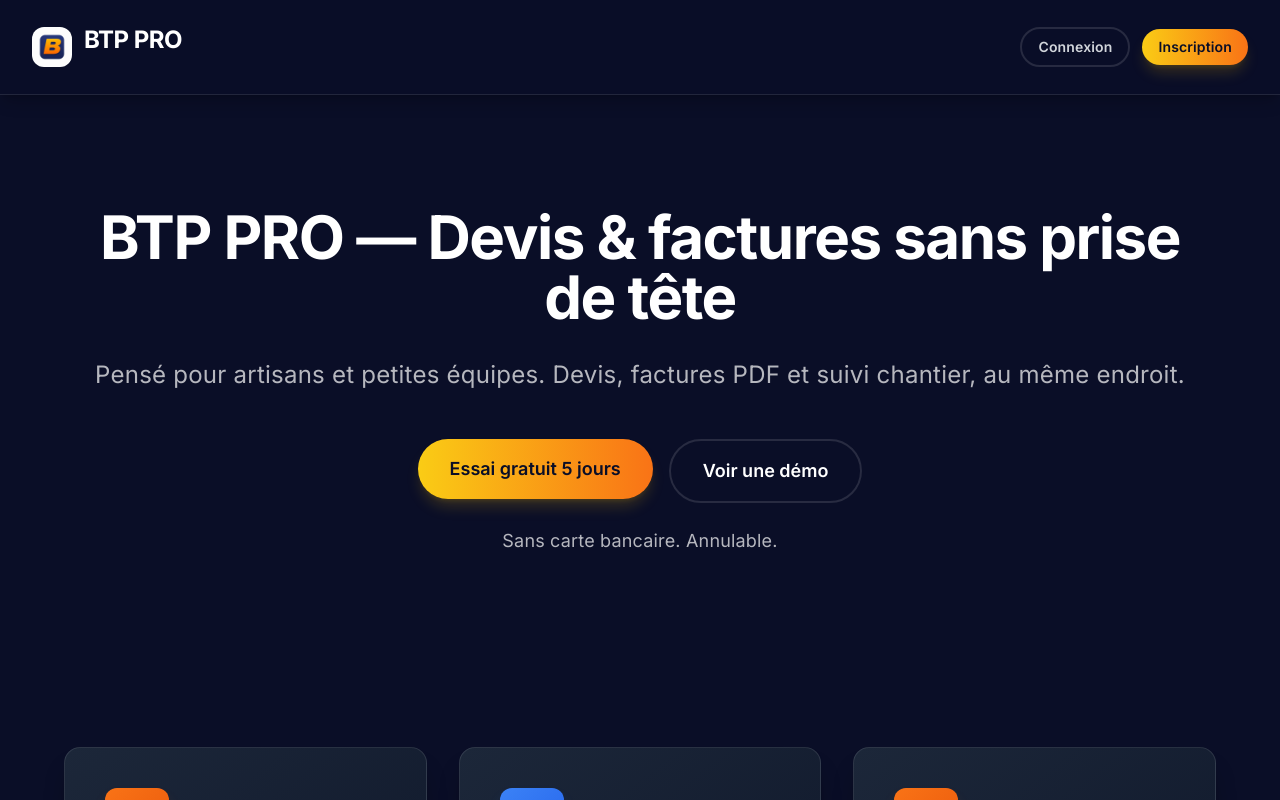
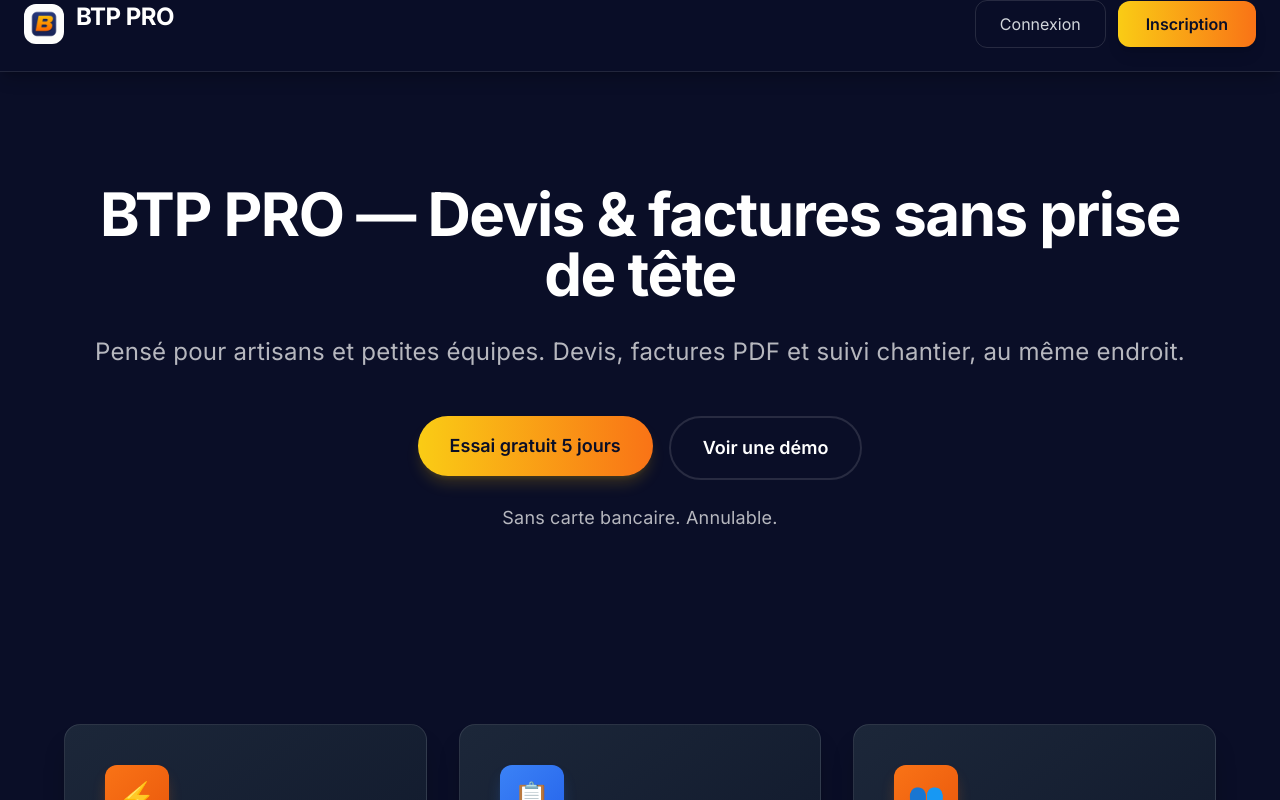
Before and after one commit to devvabdallah/btp-pro, a Next.js app: page / in a window 1280 px wide. Shown: the top 800 px of the page. Built offline with nearby package versions, Linux system fonts and the light colour scheme.

Commit message:
landing header polish

```diff
--- a/app/page.tsx
+++ b/app/page.tsx
@@ -62,21 +62,21 @@ export default function Home() {
         <div className="absolute inset-0 bg-white/[0.02]"></div>
       </div>
       {/* Header */}
-      <header className="w-full bg-[#0a0e27]/95 backdrop-blur-sm border-b border-white/10 sticky top-0 z-50 shadow-lg shadow-black/20 relative">
-        <div className="max-w-7xl mx-auto flex items-center justify-between px-4 md:px-8 py-5 md:py-6">
-          <Link href="/">
+      <header className="w-full bg-[#0a0e27]/95 backdrop-blur-sm border-b border-white/10 sticky top-0 z-50 shadow-lg shadow-black/20 relative min-h-[72px]">
+        <div className="max-w-7xl mx-auto px-6 flex items-center justify-between">
+          <Link href="/" className="flex items-center gap-3">
             <Logo size="md" showText={true} />
           </Link>
           <div className="flex items-center gap-2 md:gap-3">
             <Link href="/login">
-              <Button variant="secondary" size="sm" className="border-white/20 text-gray-300 hover:border-white/30 hover:bg-white/5">
+              <button className="px-6 py-2.5 rounded-xl border border-white/20 text-gray-300 hover:bg-white/5 transition-all duration-200">
                 Connexion
-              </Button>
+              </button>
             </Link>
             <Link href="/register">
-              <Button variant="primary" size="sm" className="relative">
+              <button className="px-7 py-2.5 rounded-xl bg-gradient-to-r from-yellow-400 to-orange-500 text-[#0a0e27] font-semibold shadow-lg hover:scale-[1.03] transition-all duration-200">
                 Inscription
-              </Button>
+              </button>
             </Link>
           </div>
         </div>
```
